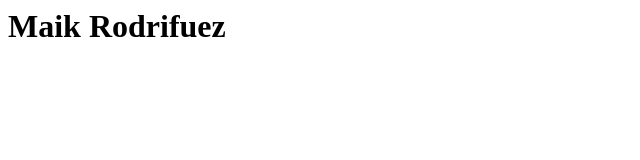
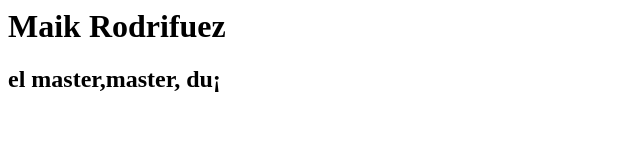
Before and after one commit to MaikRodriguezLoayza/python, a plain HTML site: page index.html in a window 1280 px wide. Shown: the whole page, without its empty margins (0-640 px from the left). Drawn offline with Linux system fonts and the light colour scheme.

Commit message:
Update index.html

```diff
--- a/index.html
+++ b/index.html
@@ -1,5 +1,6 @@
 <html>
     <body>
         <h1>Maik Rodrifuez</h1>
+        <h2>el master,master, du¡</h2>
     </body>
 </html>
```
